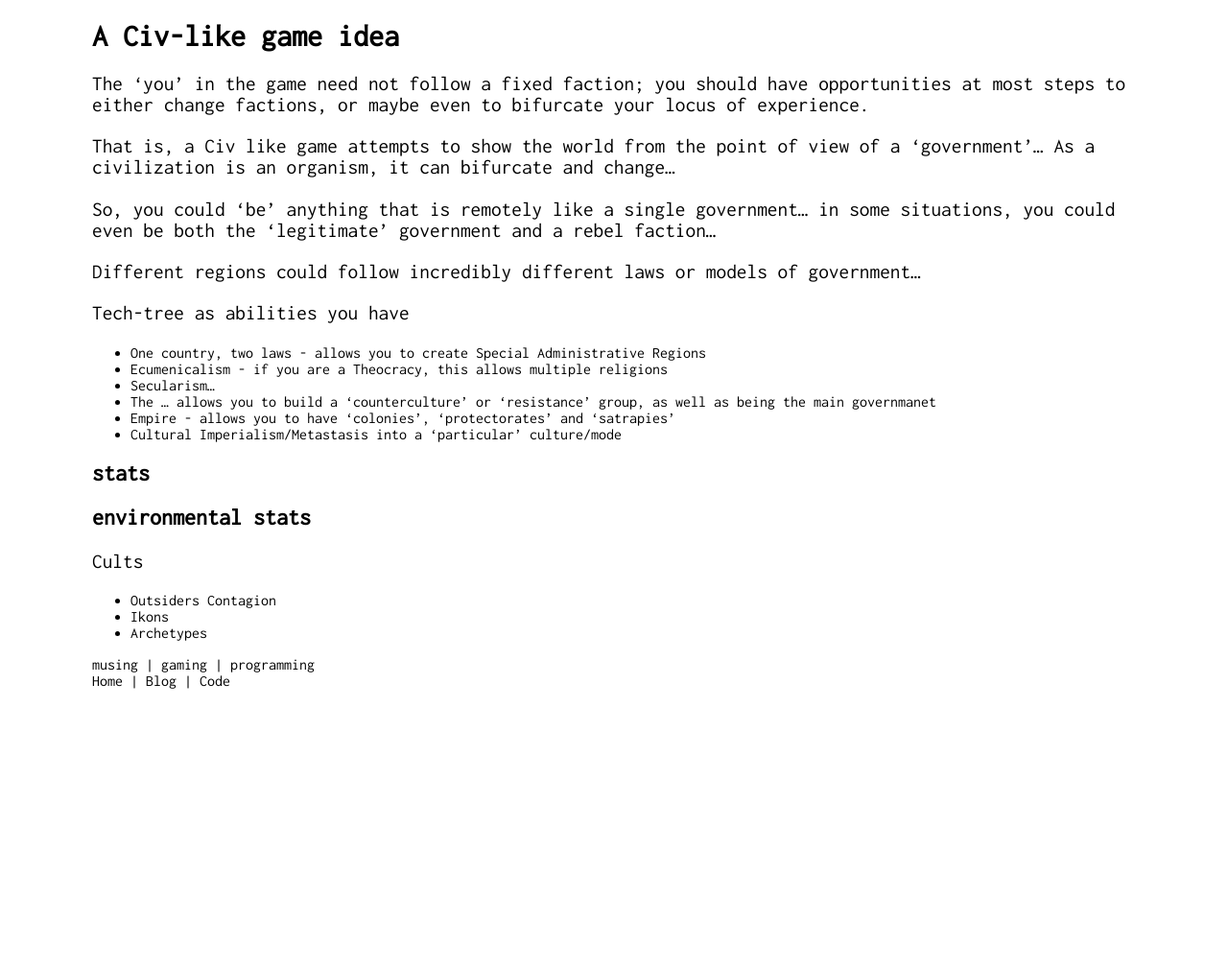
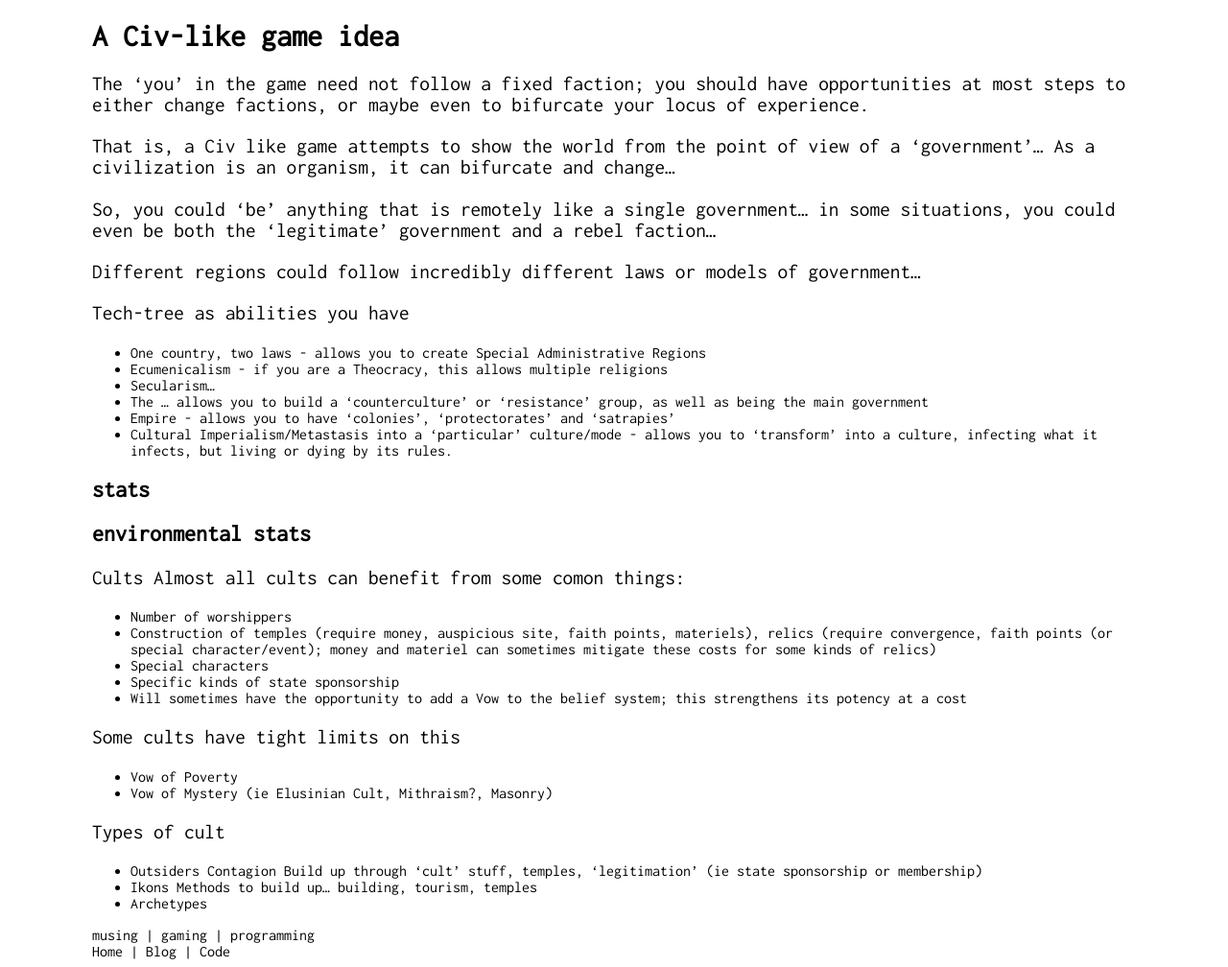
Before and after one commit to flaviusb/flaviusb.github.com, a Jekyll site: the page built from unpublished/a-civlike-game-idea.md, in a window 1280 px wide. Shown: the whole page at 96% size. Built offline with Jekyll 4.4.1, drawn with Linux system fonts in a browser that asks for light colours; Markdown is read by kramdown in place of the engine named in the settings; before the commit the page ends 900 px from its top, so only the background shows below that.

Commit message:
Add some more to unpublished thoughts.

```diff
--- a/unpublished/a-civlike-game-idea.md
+++ b/unpublished/a-civlike-game-idea.md
@@ -19,9 +19,9 @@ Tech-tree as abilities you have
 - One country, two laws - allows you to create Special Administrative Regions
 - Ecumenicalism - if you are a Theocracy, this allows multiple religions
 - Secularism...
-- The ... allows you to build a 'counterculture' or 'resistance' group, as well as being the main governmanet
+- The ... allows you to build a 'counterculture' or 'resistance' group, as well as being the main government
 - Empire - allows you to have 'colonies', 'protectorates' and 'satrapies'
-- Cultural Imperialism/Metastasis into a 'particular' culture/mode
+- Cultural Imperialism/Metastasis into a 'particular' culture/mode - allows you to 'transform' into a culture, infecting what it infects, but living or dying by its rules.
 
 
 stats
@@ -33,7 +33,21 @@ environmental stats
 
 
 Cults
+Almost all cults can benefit from some comon things:
+- Number of worshippers
+- Construction of temples (require money, auspicious site, faith points, materiels), relics (require convergence, faith points (or special character/event); money and materiel can sometimes mitigate these costs for some kinds of relics)
+- Special characters
+- Specific kinds of state sponsorship
+- Will sometimes have the opportunity to add a Vow to the belief system; this strengthens its potency at a cost
+
+Some cults have tight limits on this
+- Vow of Poverty
+- Vow of Mystery (ie Elusinian Cult, Mithraism?, Masonry)
+
+Types of cult
 - Outsiders
     Contagion
+    Build up through 'cult' stuff, temples, 'legitimation' (ie state sponsorship or membership)
 - Ikons
+    Methods to build up... building, tourism, temples
 - Archetypes
```
Also changed, not shown: unpublished/belief.md (+1 -1 lines).
